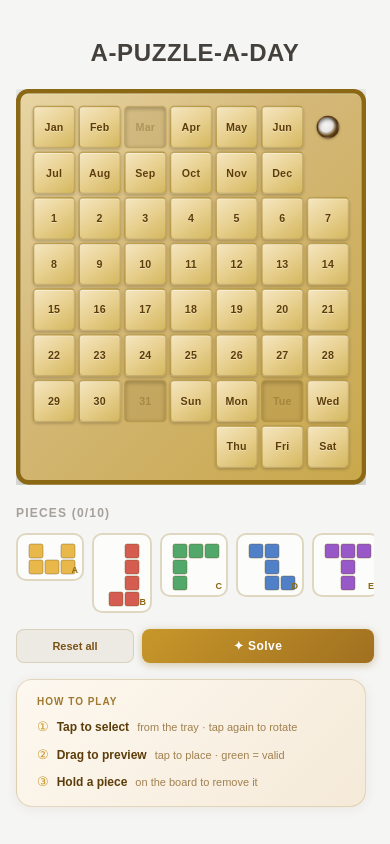
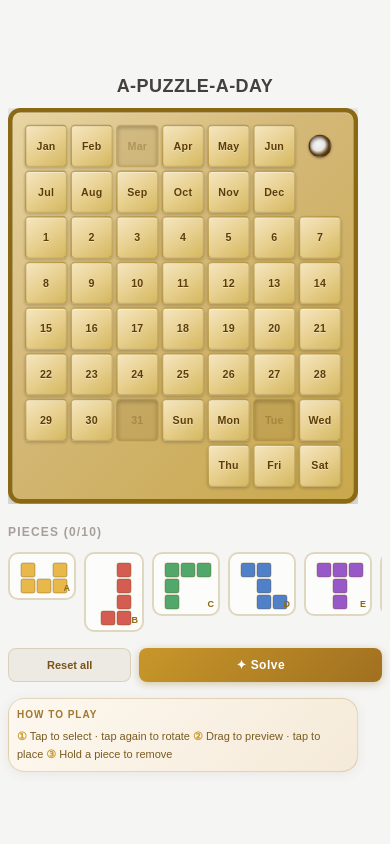
Before and after one commit to JulienMattiussi/calendar-solver, a Next.js app: page / in a window 390 px wide. Built offline with nearby package versions, Linux system fonts and the light colour scheme.

Commit message:
mobile condense

```diff
--- a/app/page.tsx
+++ b/app/page.tsx
@@ -32,8 +32,14 @@ export default function CalendarPuzzle() {
 
   const [boardScale, setBoardScale] = useState(1);
   useEffect(() => {
-    const update = () =>
-      setBoardScale(Math.min(1, (document.documentElement.clientWidth - 40) / BOARD_OUTER_WIDTH));
+    const update = () => {
+      const vw = document.documentElement.clientWidth;
+      const scaleW = (vw - 40) / BOARD_OUTER_WIDTH;
+      if (scaleW >= 1) { setBoardScale(1); return; } // desktop: width fits, no scaling
+      // Mobile: also cap by height — ~220px reserved for header, tray, panel, gaps, padding
+      const scaleH = (window.innerHeight - 220) / BOARD_OUTER_HEIGHT;
+      setBoardScale(Math.min(scaleW, scaleH));
+    };
     update();
     window.addEventListener("resize", update);
     return () => window.removeEventListener("resize", update);
@@ -189,8 +195,8 @@ export default function CalendarPuzzle() {
   const scaledH = Math.round(BOARD_OUTER_HEIGHT * boardScale);
 
   return (
-    <main className="min-h-screen bg-stone-100 flex flex-col items-center justify-center p-4 gap-5">
-      <h1 className="text-2xl font-bold text-stone-700 tracking-wide uppercase">
+    <main className="min-h-screen bg-stone-100 flex flex-col items-center justify-center p-2 md:p-4 gap-2 md:gap-5">
+      <h1 className="text-lg md:text-2xl font-bold text-stone-700 tracking-wide uppercase">
         A-Puzzle-A-Day
       </h1>
 
--- a/components/ControlPanel.tsx
+++ b/components/ControlPanel.tsx
@@ -16,11 +16,6 @@ const HOW_TO_PLAY_DESKTOP = [
   { icon: "③", label: "Right-click", sub: "a placed piece to remove" },
 ];
 
-const HOW_TO_PLAY_MOBILE = [
-  { icon: "①", label: "Tap to select",     sub: "from the tray · tap again to rotate" },
-  { icon: "②", label: "Drag to preview",   sub: "tap to place · green = valid" },
-  { icon: "③", label: "Hold a piece",      sub: "on the board to remove it" },
-];
 
 export default function ControlPanel({ activeId, onRotate, onFlip, onCancel, style }: ControlPanelProps) {
   const transforms = [
@@ -43,20 +38,16 @@ export default function ControlPanel({ activeId, onRotate, onFlip, onCancel, sty
       }}
     >
       {/* How to play */}
-      <div style={{ flex: 1, padding: "14px 20px", display: "flex", flexDirection: "column", gap: 8 }}>
+      <div className="flex flex-col gap-1.5 p-2 md:p-5" style={{ flex: 1 }}>
         <p style={{ fontSize: 10, fontWeight: 700, color: "#a07830", letterSpacing: "0.1em", textTransform: "uppercase", margin: 0 }}>
           How to play
         </p>
-        {/* Mobile instructions */}
-        <div className="md:hidden flex flex-col gap-2">
-          {HOW_TO_PLAY_MOBILE.map(({ icon, label, sub }) => (
-            <div key={label} style={{ display: "flex", alignItems: "baseline", gap: 8 }}>
-              <span style={{ fontSize: 13, color: "#c8972a", flexShrink: 0 }}>{icon}</span>
-              <span style={{ fontSize: 12, color: "#5c3d0a", fontWeight: 600 }}>{label}</span>
-              <span style={{ fontSize: 11, color: "#a08050" }}>{sub}</span>
-            </div>
-          ))}
-        </div>
+        {/* Mobile: compact single line */}
+        <p className="md:hidden" style={{ fontSize: 11, color: "#7a5c20", margin: 0, lineHeight: 1.6 }}>
+          <span style={{ color: "#c8972a", fontWeight: 700 }}>①</span> Tap to select · tap again to rotate{"  "}
+          <span style={{ color: "#c8972a", fontWeight: 700 }}>②</span> Drag to preview · tap to place{"  "}
+          <span style={{ color: "#c8972a", fontWeight: 700 }}>③</span> Hold a piece to remove
+        </p>
         {/* Desktop instructions */}
         <div className="hidden md:flex flex-col gap-2">
           {HOW_TO_PLAY_DESKTOP.map(({ icon, label, sub }) => (
@@ -75,7 +66,7 @@ export default function ControlPanel({ activeId, onRotate, onFlip, onCancel, sty
       />
 
       {/* Transform controls */}
-      <div className="hidden md:flex" style={{ padding: "14px 20px", flexDirection: "column", gap: 10 }}>
+      <div className="hidden md:flex flex-col gap-2.5 p-5">
         <p style={{ fontSize: 10, fontWeight: 700, color: "#a07830", letterSpacing: "0.1em", textTransform: "uppercase", margin: 0 }}>
           Transform {activeId ? <span style={{ color: "#c8972a" }}>· piece {activeId}</span> : null}
         </p>
```
